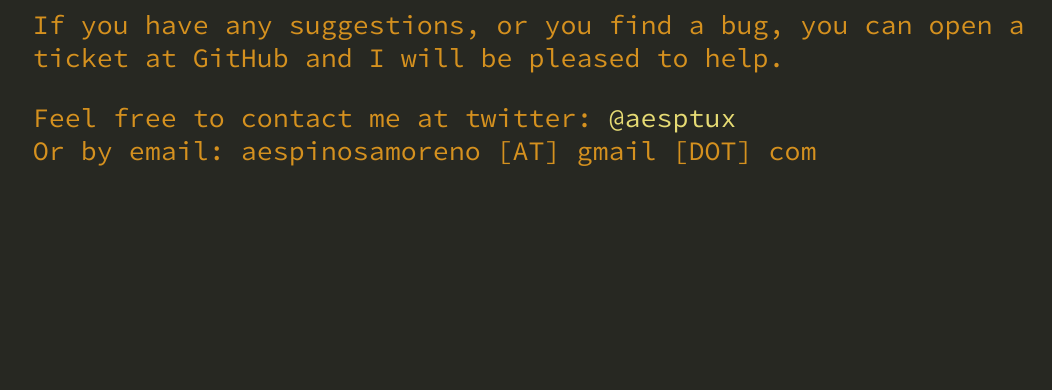
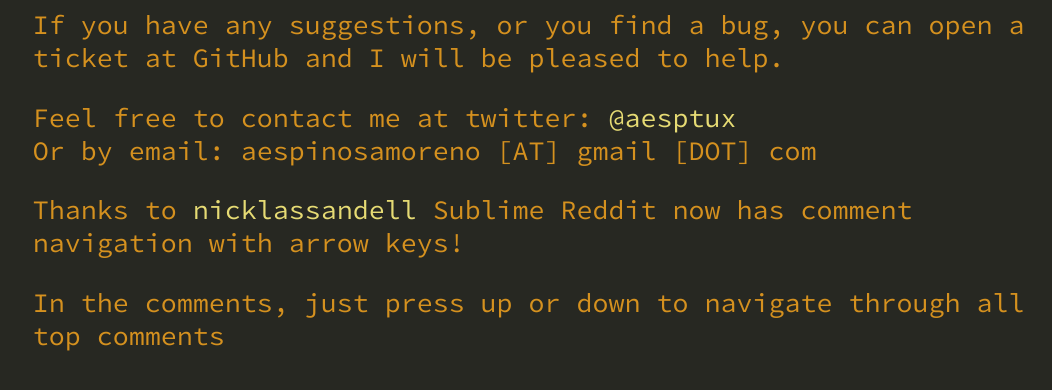
Before and after one commit to adrian-em/sublime-reddit, a Django app: page /settings/ in a window 1280 px wide. Shown: the part 272-662 px from the top of the page, without its empty margins (228-1280 px from the left). Run offline with Django 3.2, Linux system fonts and the light colour scheme; parts of the project's set-up code (start-up, migrations or seed data) failed here and were passed over; some libraries are stand-ins or nearby versions.

Commit message:
Add nicklassandell to settings.html
Giving credits

```diff
--- a/templates/sublime/settings.html
+++ b/templates/sublime/settings.html
@@ -20,5 +20,7 @@
 		<br />
 		Or by email: aespinosamoreno [AT] gmail [DOT] com
 	</p>
+	<p> Thanks to <a href="https://github.com/nicklassandell">nicklassandell</a> Sublime Reddit now has comment navigation with arrow keys! </p>
+        <p> In the comments, just press up or down to navigate through all top comments</p>
 </div>
 {% endblock %}
```
